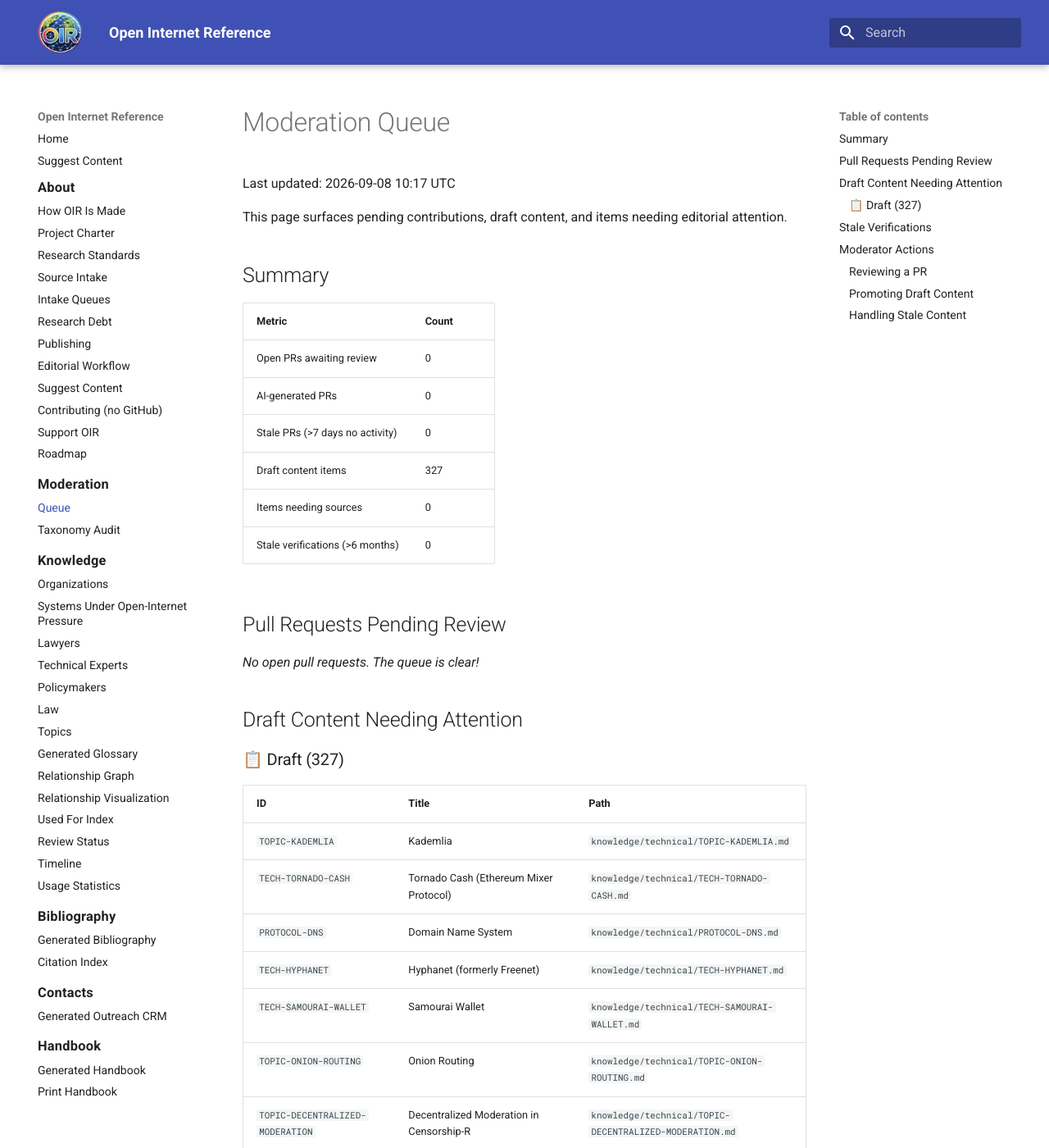
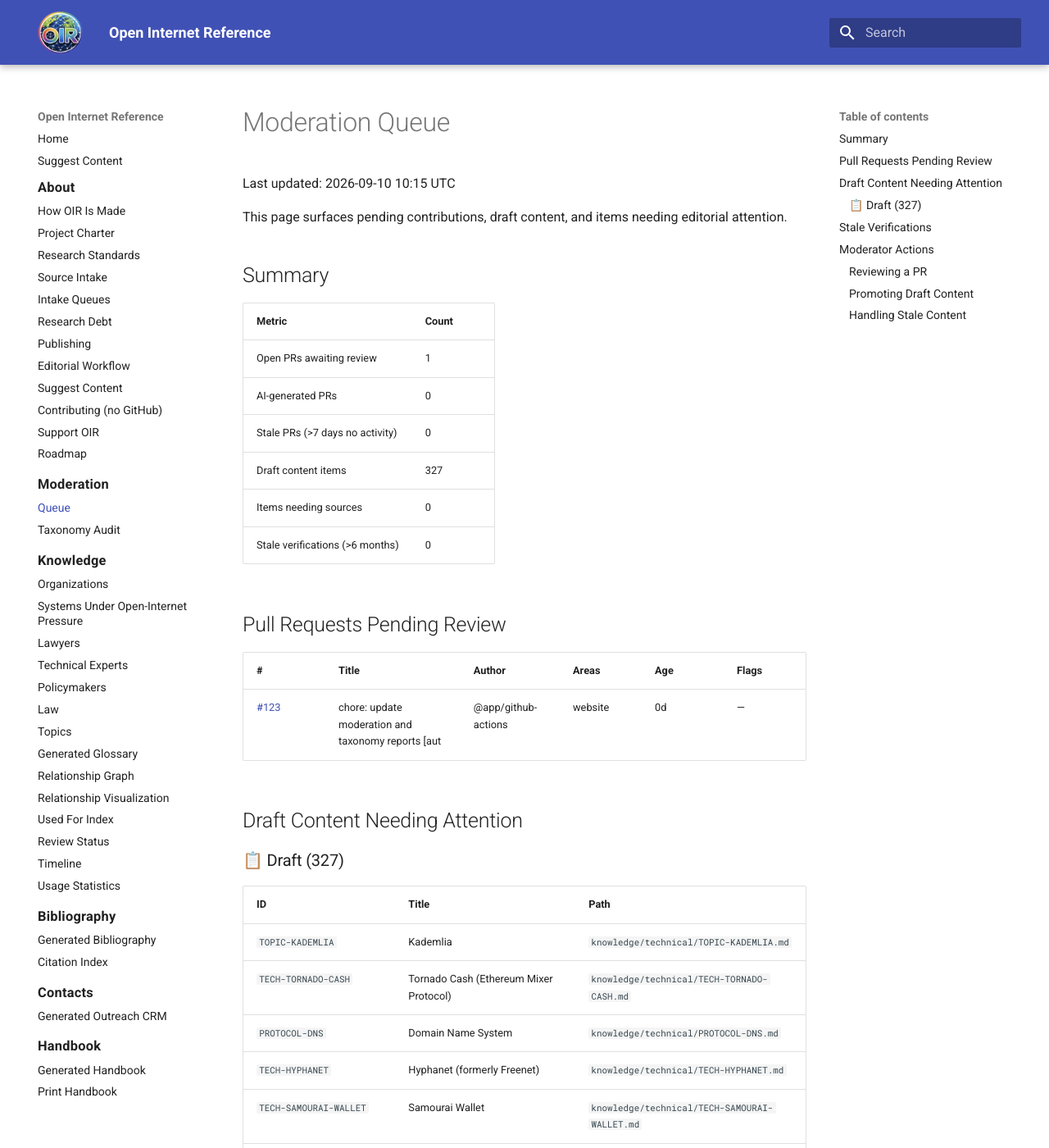
Before and after one commit to itsmeront/open-internet-reference, an MkDocs documentation site: the page built from website/generated/moderation.md, in a window 1280 px wide and 1400 px high. Shown: the whole window at 82% size. Built offline with MkDocs 1.6.1 and Material for MkDocs 9.7.7, drawn with Linux system fonts in a browser that asks for light colours.

Commit message:
chore: update moderation and taxonomy reports [automated]

```diff
--- a/website/generated/moderation.md
+++ b/website/generated/moderation.md
@@ -1,6 +1,6 @@
 # Moderation Queue
 
-Last updated: 2026-09-08 10:17 UTC
+Last updated: 2026-09-10 10:15 UTC
 
 This page surfaces pending contributions, draft content, and items needing editorial attention.
 
@@ -8,7 +8,7 @@ This page surfaces pending contributions, draft content, and items needing edito
 
 | Metric | Count |
 |--------|-------|
-| Open PRs awaiting review | 0 |
+| Open PRs awaiting review | 1 |
 | AI-generated PRs | 0 |
 | Stale PRs (>7 days no activity) | 0 |
 | Draft content items | 327 |
@@ -17,7 +17,9 @@ This page surfaces pending contributions, draft content, and items needing edito
 
 ## Pull Requests Pending Review
 
-*No open pull requests. The queue is clear!*
+| # | Title | Author | Areas | Age | Flags |
+|---|-------|--------|-------|-----|-------|
+| [#123](https://github.com/itsmeront/open-internet-reference/pull/123) | chore: update moderation and taxonomy reports [aut | @app/github-actions | website | 0d | — |
 
 ## Draft Content Needing Attention
 
```
Also changed, not shown: website/generated/taxonomy-audit.md (+1 -1 lines), 2 other files.
